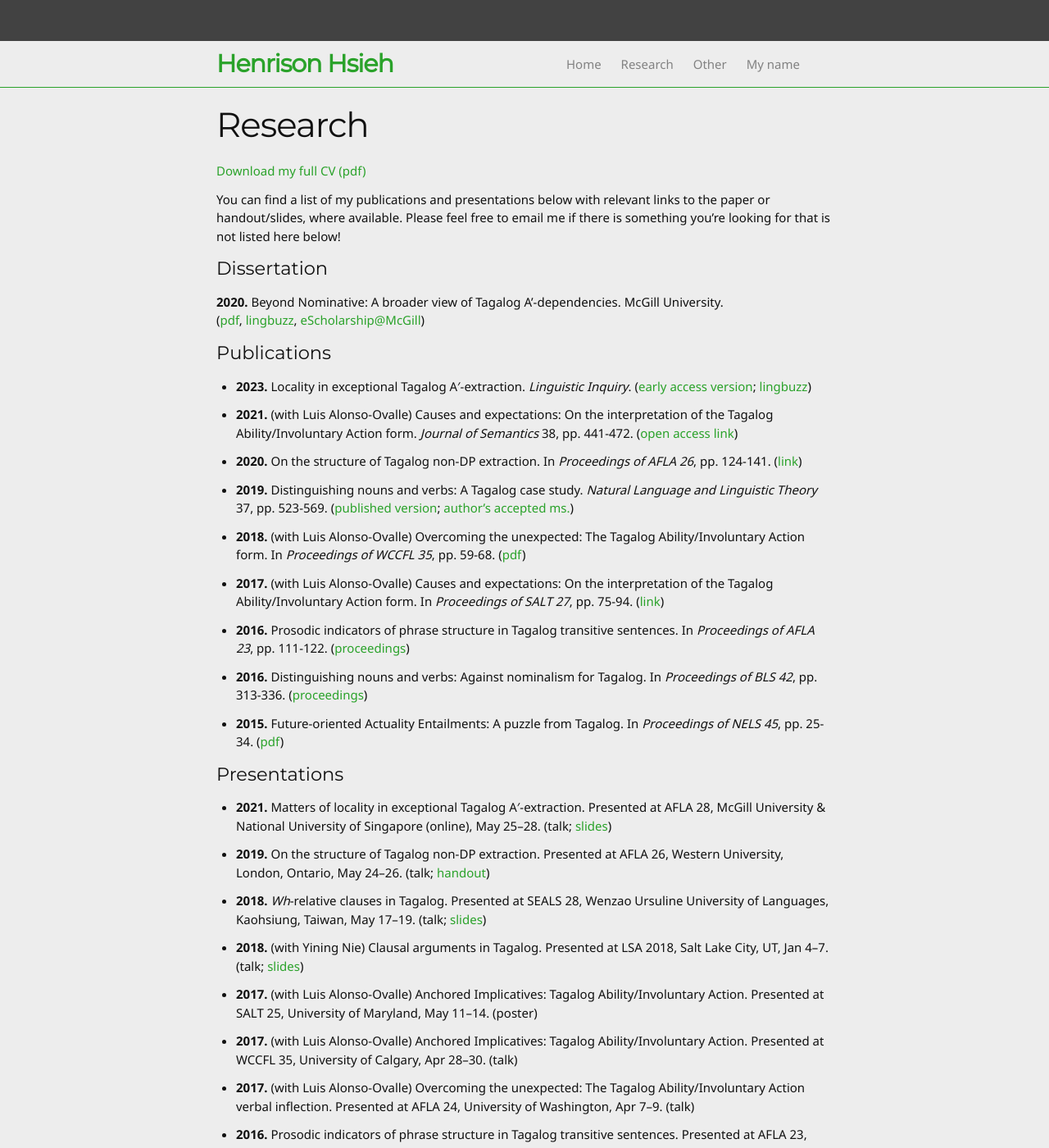
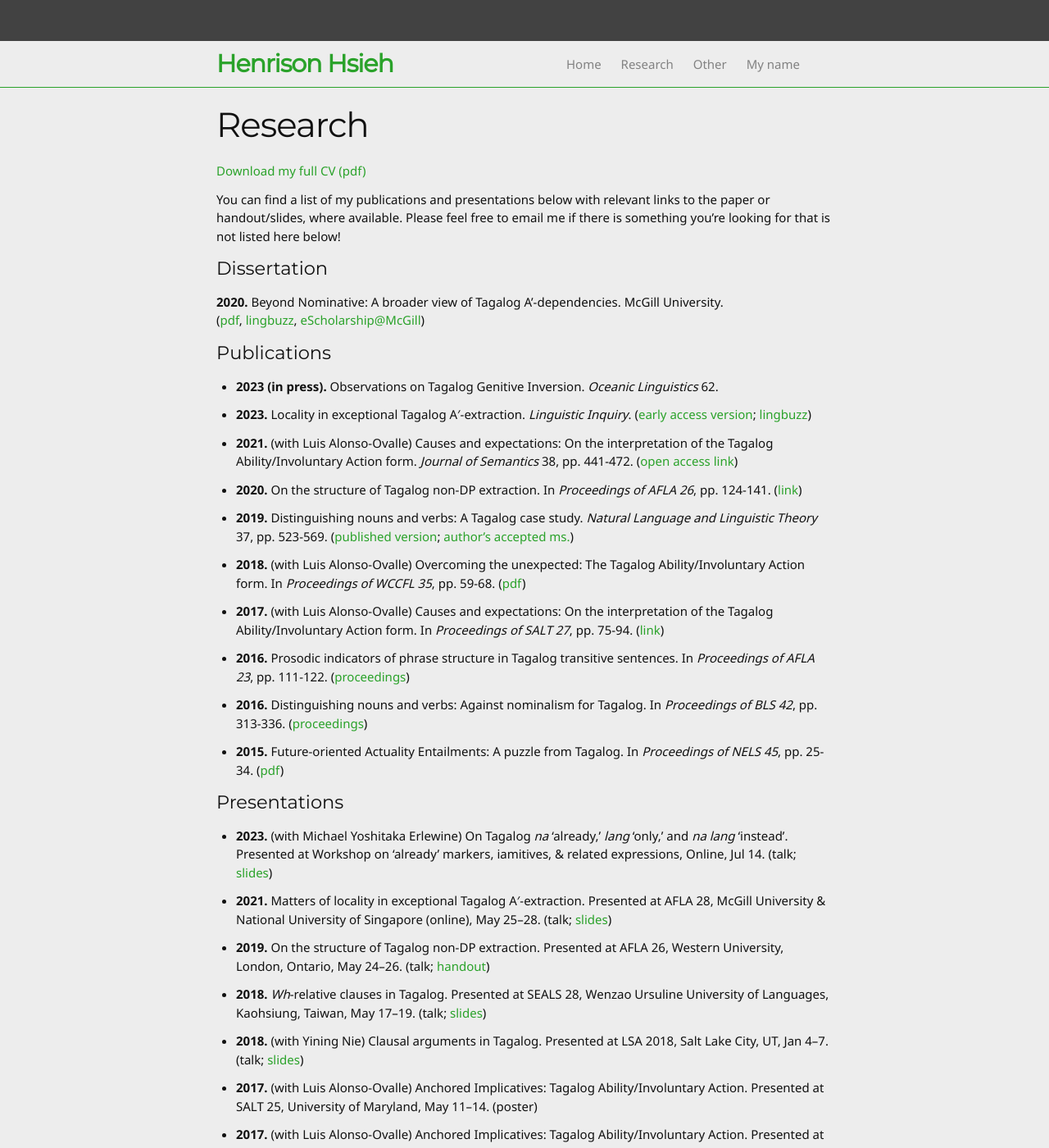
Before and after one commit to henrison/henrison.github.io, a Jekyll site: the page built from 1-research.md, in a window 1280 px wide and 1400 px high. Shown: the whole window at 82% size. Built offline with Jekyll 4.4.1, drawn with Linux system fonts in a browser that asks for light colours.

Commit message:
Add OL paper, presentations

```diff
--- a/_config.yml
+++ b/_config.yml
@@ -11,7 +11,7 @@ description: > # this means to ignore newlines until "baseurl:"
 # Google search results) and in your feed.xml site description.
 baseurl: "" # the subpath of your site, e.g. /blog/
 # url: "http://yourdomain.com" # the base hostname & protocol for your site
-last_updated: March 2023
+last_updated: August 2023
 # twitter_username: jekyllrb
 github_username:  henrison
 
--- a/_data/presentations.yml
+++ b/_data/presentations.yml
@@ -9,6 +9,16 @@
 #   link:
 #     text:
 #     url:
+- date: 2023-07-14
+  title: 'On Tagalog *na* ‘already,’ *lang* ‘only,’ and *na lang* ‘instead’'
+  coauthor: Michael Yoshitaka Erlewine
+  venue: Workshop on ‘already’ markers, iamitives, & related expressions
+  location: Online
+  type: talk
+  link:
+    text: slides
+    url: files/iamitives-slides.pdf
+
 - date: 2021-05-25
   date_end: 2021-05-28
   title: 'Matters of locality in exceptional Tagalog A′-extraction'
--- a/_data/publications.yml
+++ b/_data/publications.yml
@@ -8,6 +8,15 @@
 #   pages:
 #   link:
 #     - text:
+#       url:
+- year: '2023 (in press)'
+  title: 'Observations on Tagalog Genitive Inversion'
+  journal: true
+  venue: Oceanic Linguistics
+  volume: 62
+  pages:
+#   link:
+#     - text: "early access version"
 #       url:
 - year: 2023
   title: 'Locality in exceptional Tagalog A′-extraction'
```
Also changed, not shown: Gemfile.lock, 2 other files.
